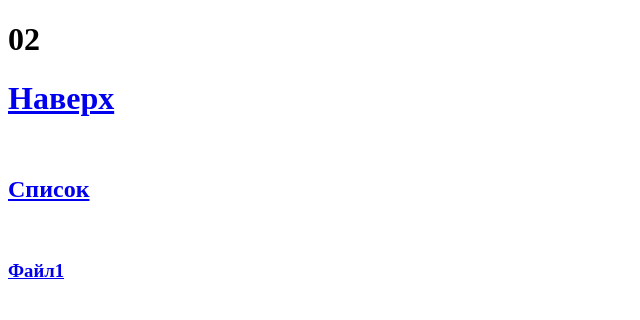
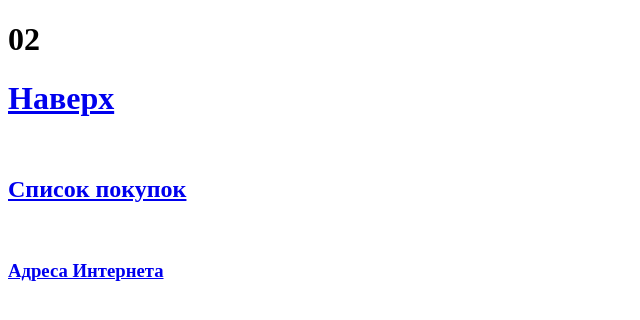
Before and after one commit to luis123s/Beetroot-HomeWork, a plain HTML site: page 02/index.html in a window 1280 px wide. Shown: the whole page, without its empty margins (0-640 px from the left). Drawn offline with Linux system fonts and the light colour scheme.

Commit message:
Homework

```diff
--- a/02/index.html
+++ b/02/index.html
@@ -10,9 +10,9 @@
     <h1>02</h1>
    <h1> <a href="../">Наверх</a> </h1>
     <br>
-    <h2><a href="about.html">Список</a></h2>
+    <h2><a href="about.html">Список покупок</a></h2>
     <br>
-    <h3><a href="file1.html">Файл1</a></h3>
+    <h3><a href="file1.html">Адреса Интернета</a></h3>
     <br>
 
 
```
Also changed, not shown: 02/file1.html (+2 -2 lines), 03/index.html (+12 -0 lines), index.html (+1 -1 lines).
